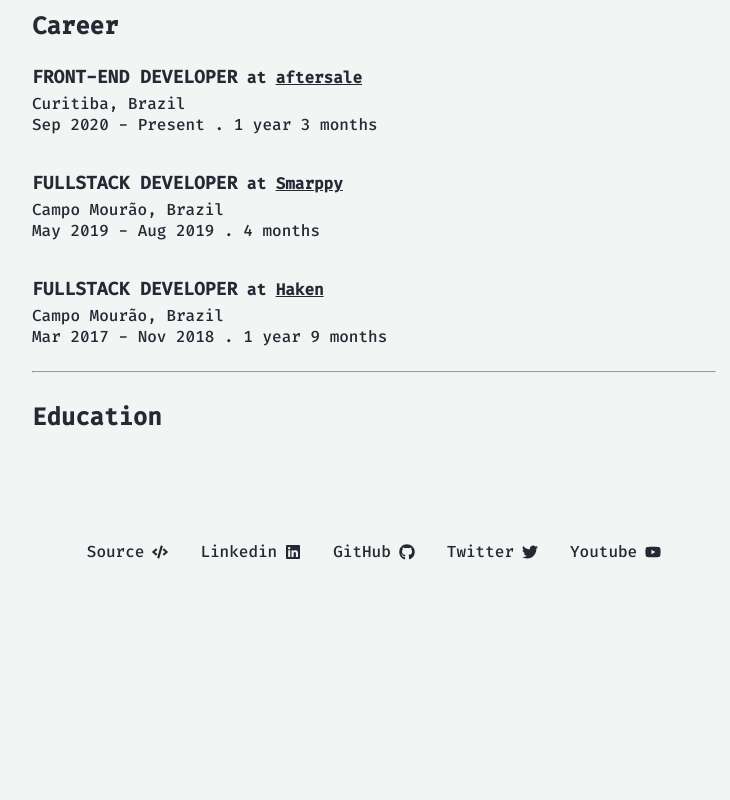
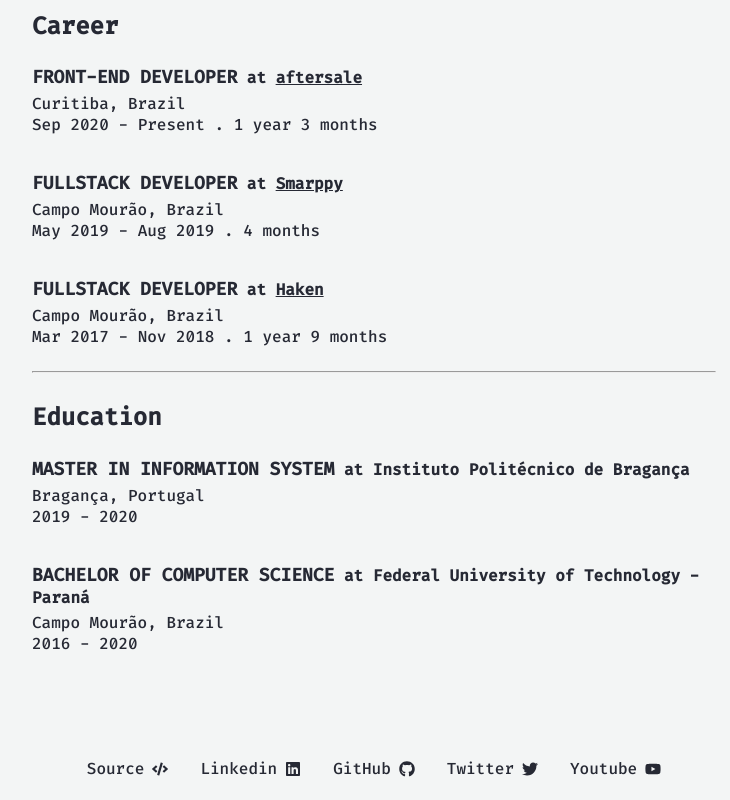
Before and after one commit to igornfaustino/nfaustino.com, a Next.js app: page /about in a window 1280 px wide. Shown: the part 448-1248 px from the top of the page, without its empty margins (266-996 px from the left). Before the commit the page ends 1031 px from the top, so only its background shows below. Built offline with nearby package versions, Linux system fonts and the light colour scheme.

Commit message:
feat: add education to about page

```diff
--- a/components/CareerList.tsx
+++ b/components/CareerList.tsx
@@ -1,5 +1,6 @@
 import styled from 'styled-components';
 
+import { JOBS } from '../data/about';
 import CareerItem from './CareerItem';
 
 const Wrapper = styled.div`
@@ -8,32 +9,6 @@ const Wrapper = styled.div`
 	gap: 32px;
 	margin-bottom: 16px;
 `;
-
-const JOBS = [
-	{
-		position: 'Front-end Developer',
-		company: 'aftersale',
-		link: 'https://after.sale',
-		location: 'Curitiba, Brazil',
-		start: '2020-09-01',
-	},
-	{
-		position: 'Fullstack Developer',
-		company: 'Smarppy',
-		link: 'https://smarppy.com/',
-		location: 'Campo Mourão, Brazil',
-		start: '2019-05-01',
-		end: '2019-08-31',
-	},
-	{
-		position: 'Fullstack Developer',
-		company: 'Haken',
-		link: 'http://hakenej.com/',
-		location: 'Campo Mourão, Brazil',
-		start: '2017-03-01',
-		end: '2018-11-30',
-	},
-];
 
 const CareerList = function () {
 	return (
--- /dev/null
+++ b/components/EducationList.tsx
@@ -0,0 +1,29 @@
+import styled from 'styled-components';
+
+import { EDUCATION } from '../data/about';
+import EducationItem from './EductaionItem';
+
+const Wrapper = styled.div`
+	display: flex;
+	flex-direction: column;
+	gap: 32px;
+	margin-bottom: 16px;
+`;
+
+const EducationList = function () {
+	return (
+		<Wrapper>
+			{EDUCATION.map((education) => (
+				<EducationItem
+					course={education.course}
+					school={education.school}
+					location={education.location}
+					startYear={education.startYear}
+					endYear={education.endYear}
+				/>
+			))}
+		</Wrapper>
+	);
+};
+
+export default EducationList;
--- /dev/null
+++ b/components/EductaionItem.tsx
@@ -0,0 +1,36 @@
+import styled from 'styled-components';
+
+const Title = styled.h3`
+	margin: 4px 0;
+	font-size: 16px;
+`;
+
+const Position = styled.span`
+	text-transform: uppercase;
+	font-size: 18px;
+`;
+
+type Props = {
+	course: string;
+	school: string;
+	location: string;
+	startYear: string;
+	endYear?: string;
+};
+
+const EducationItem = function (props: Props) {
+	const { course, school, location, startYear, endYear } = props;
+
+	return (
+		<div>
+			<Title>
+				<Position>{course}</Position> at {school}
+			</Title>
+			{location}
+			<br />
+			{startYear} - {endYear || 'Present'}
+		</div>
+	);
+};
+
+export default EducationItem;
--- /dev/null
+++ b/data/about.ts
@@ -0,0 +1,42 @@
+export const JOBS = [
+	{
+		position: 'Front-end Developer',
+		company: 'aftersale',
+		link: 'https://after.sale',
+		location: 'Curitiba, Brazil',
+		start: '2020-09-01',
+	},
+	{
+		position: 'Fullstack Developer',
+		company: 'Smarppy',
+		link: 'https://smarppy.com/',
+		location: 'Campo Mourão, Brazil',
+		start: '2019-05-01',
+		end: '2019-08-31',
+	},
+	{
+		position: 'Fullstack Developer',
+		company: 'Haken',
+		link: 'http://hakenej.com/',
+		location: 'Campo Mourão, Brazil',
+		start: '2017-03-01',
+		end: '2018-11-30',
+	},
+];
+
+export const EDUCATION = [
+	{
+		course: 'Master in Information System',
+		school: 'Instituto Politécnico de Bragança',
+		location: 'Bragança, Portugal',
+		startYear: '2019',
+		endYear: '2020',
+	},
+	{
+		course: 'Bachelor of Computer Science',
+		school: 'Federal University of Technology - Paraná',
+		location: 'Campo Mourão, Brazil',
+		startYear: '2016',
+		endYear: '2020',
+	},
+];
--- a/pages/about.tsx
+++ b/pages/about.tsx
@@ -3,6 +3,7 @@ import Head from 'next/head';
 import styled from 'styled-components';
 
 import CareerList from '../components/CareerList';
+import EducationList from '../components/EducationList';
 import HipperLink from '../components/HipperLink';
 import { Title } from '../components/Title';
 import BaseLayout from '../layouts/BaseLayout';
@@ -59,6 +60,8 @@ const About: NextPage = function () {
 				<hr style={{ width: '100%' }} />
 
 				<h2>Education</h2>
+
+				<EducationList />
 			</Wrapper>
 		</BaseLayout>
 	);
```
